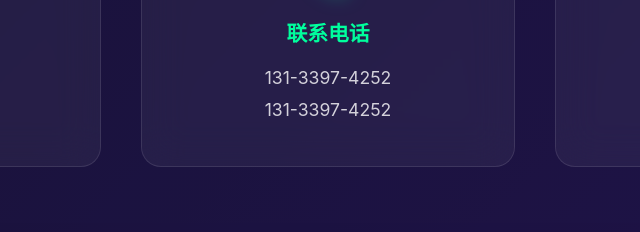
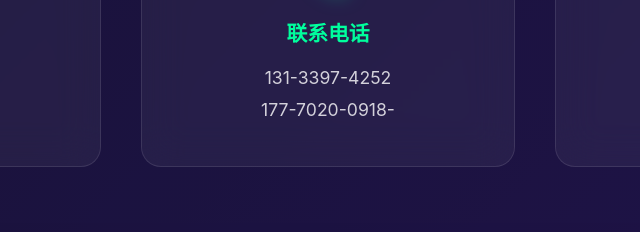
Before and after one commit to zhaozhaoba/BatteryAI, a plain HTML site: page index.html in a window 1280 px wide. Shown: the part 5112-5344 px from the top of the page, 312-952 px from the left. Drawn offline with Linux system fonts and the light colour scheme.

Commit message:
更新代码

```diff
--- a/index.html
+++ b/index.html
@@ -1002,7 +1002,7 @@
                         <div class="contact-item">
                             <div class="contact-icon">📞</div>
                             <h4>联系电话</h4>
-                            <p>131-3397-4252<br>131-3397-4252</p>
+                            <p>131-3397-4252<br>177-7020-0918-</p>
                         </div>
                         <div class="contact-item">
                             <div class="contact-icon">✉️</div>
```
